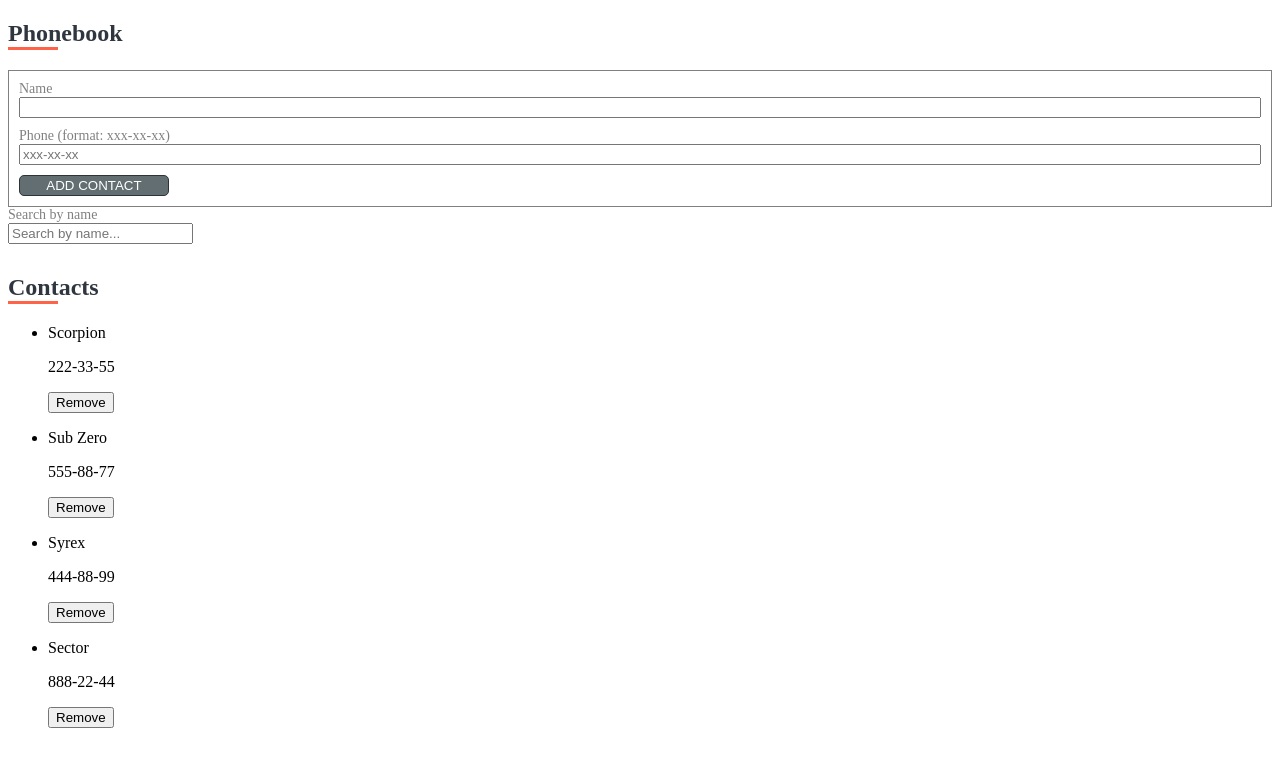
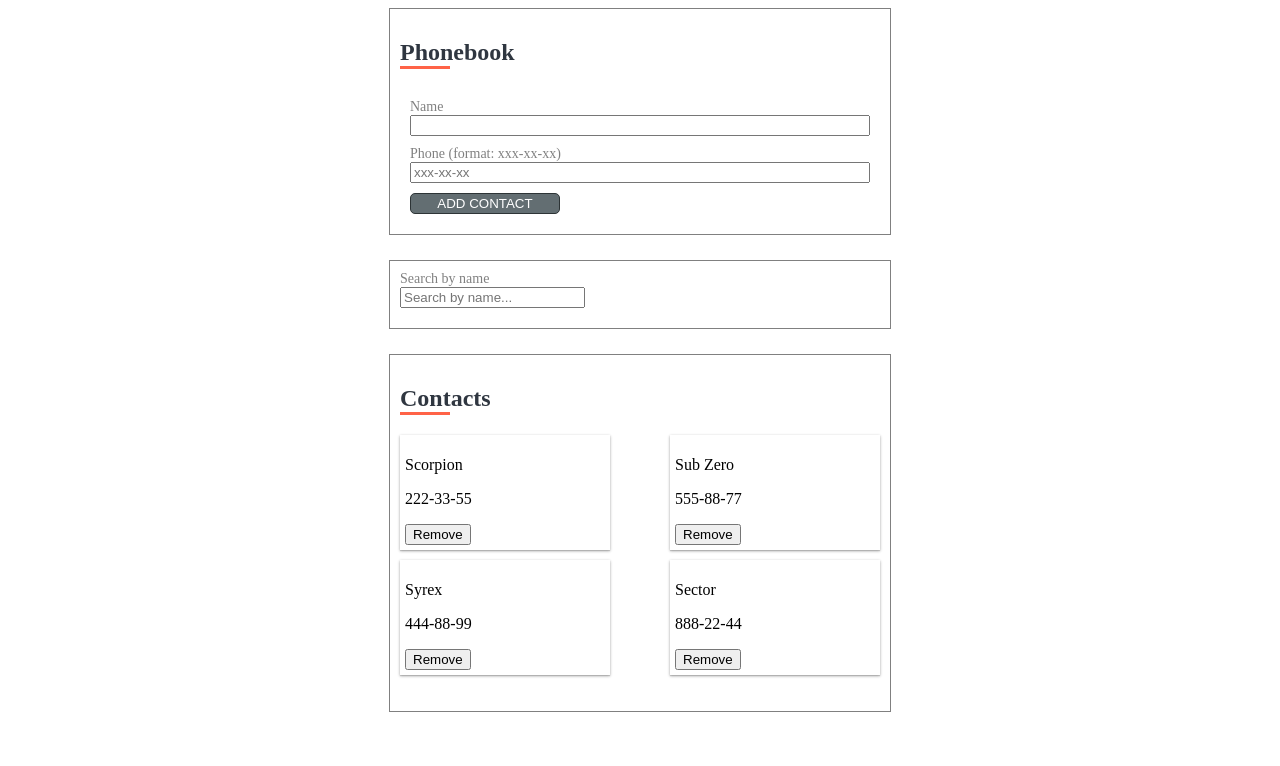
Before and after one commit to YevhenKonyk/goit-react-hw-02-phonebook, a React (Create React App) app: page / in a window 1280 px wide. Shown: the top 766 px of the page. Built offline with nearby package versions, Linux system fonts and the light colour scheme.

Commit message:
Added Section component, Improved CSS styles

```diff
--- a/src/components/App/App.js
+++ b/src/components/App/App.js
@@ -2,6 +2,7 @@ import React, { Component } from 'react';
 import uuid from 'uuid';
 import ContactList from '../ContactList/ContactList';
 import styles from './App.module.css';
+import Section from '../Section/Section';
 
 const filterContacts = (contacts, filter) =>
   contacts.filter(contact =>
@@ -62,6 +63,7 @@ export default class App extends Component {
 
     return (
       <>
+        <Section>
           <h2 className={styles.title}>Phonebook</h2>
           <form
             name="phonebook"
@@ -103,7 +105,9 @@ export default class App extends Component {
               Add contact
             </button>
           </form>
+        </Section>
 
+        <Section>
           <div className={styles.search}>
             <label htmlFor="" className={styles.label}>
               Search by name
@@ -119,11 +123,14 @@ export default class App extends Component {
               required
             />
           </div>
+        </Section>
 
+        <Section>
           <ContactList
             items={filteredContacts}
             onDeleteContact={this.deleteContact}
           />
+        </Section>
       </>
     );
   }
--- a/src/components/App/App.module.css
+++ b/src/components/App/App.module.css
@@ -2,7 +2,6 @@
   display: flex;
   flex-direction: column;
   justify-content: space-between;
-  border: 1px solid grey;
   padding: 10px;
 }
 
--- a/src/components/ContactList/ContactList.module.css
+++ b/src/components/ContactList/ContactList.module.css
@@ -9,3 +9,19 @@
   width: 50px;
   height: 3px;
 }
+
+.list {
+  list-style: none;
+  display: flex;
+  flex-wrap: wrap;
+  justify-content: space-between;
+  padding: 0;
+}
+
+.listItem {
+  width: 200px;
+  box-shadow: 0px 1px 3px 0px rgba(0, 0, 0, 0.2),
+    0px 1px 1px 0px rgba(0, 0, 0, 0.14), 0px 1px 3px 0px rgba(0, 0, 0, 0.12);
+  margin-bottom: 10px;
+  padding: 5px;
+}
--- /dev/null
+++ b/src/components/Section/Section.js
@@ -0,0 +1,13 @@
+import React from 'react';
+import PropTypes from 'prop-types';
+import styles from './Section.module.css';
+
+const Section = ({ children }) => (
+  <section className={styles.section}>{children}</section>
+);
+
+Section.propTypes = {
+  children: PropTypes.node.isRequired,
+};
+
+export default Section;
--- /dev/null
+++ b/src/components/Section/Section.module.css
@@ -0,0 +1,7 @@
+.section {
+  width: 480px;
+  padding: 10px;
+  margin: 0 auto;
+  margin-bottom: 25px;
+  border: 1px solid grey;
+}
```
Lines whose indentation alone changed are shown as unchanged.
